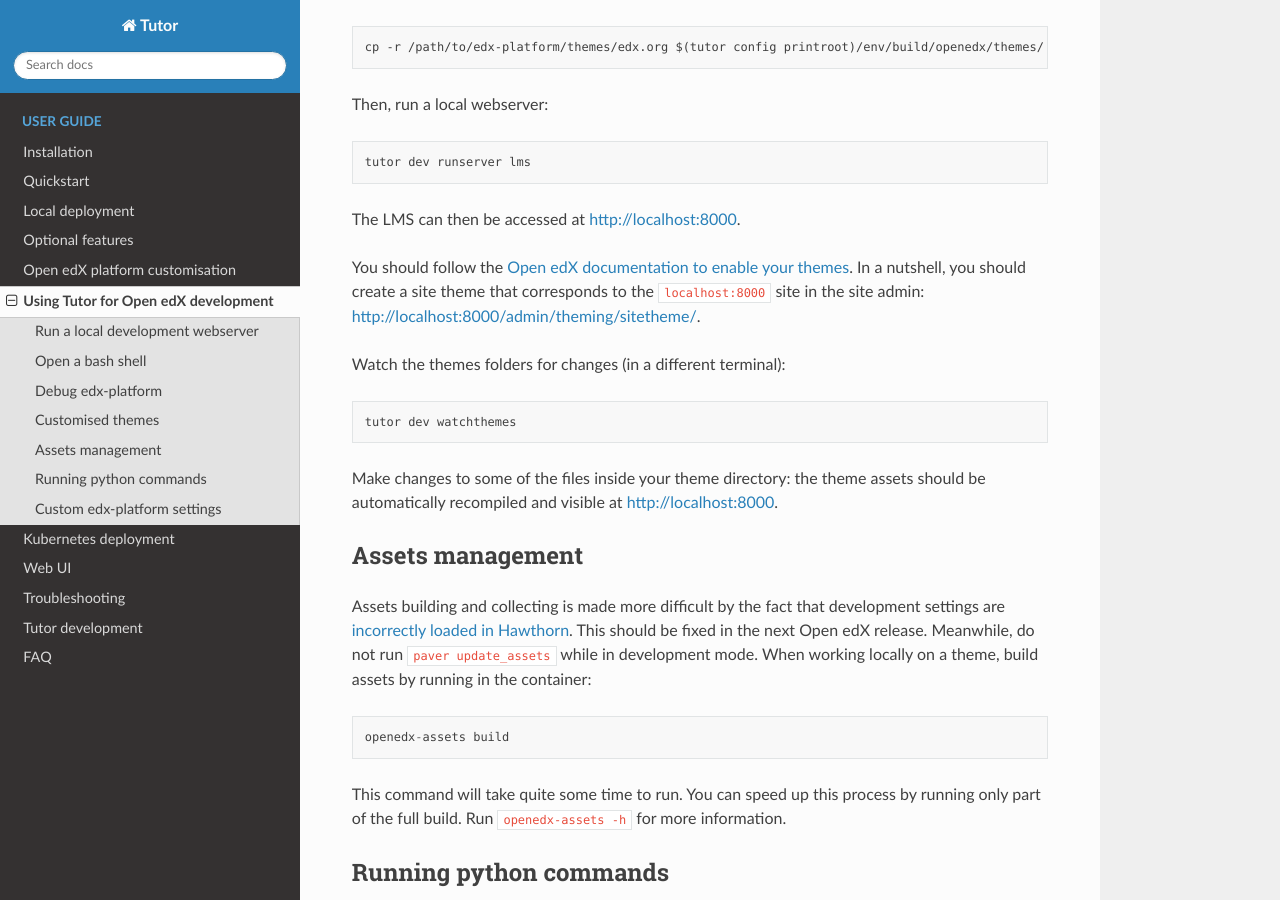
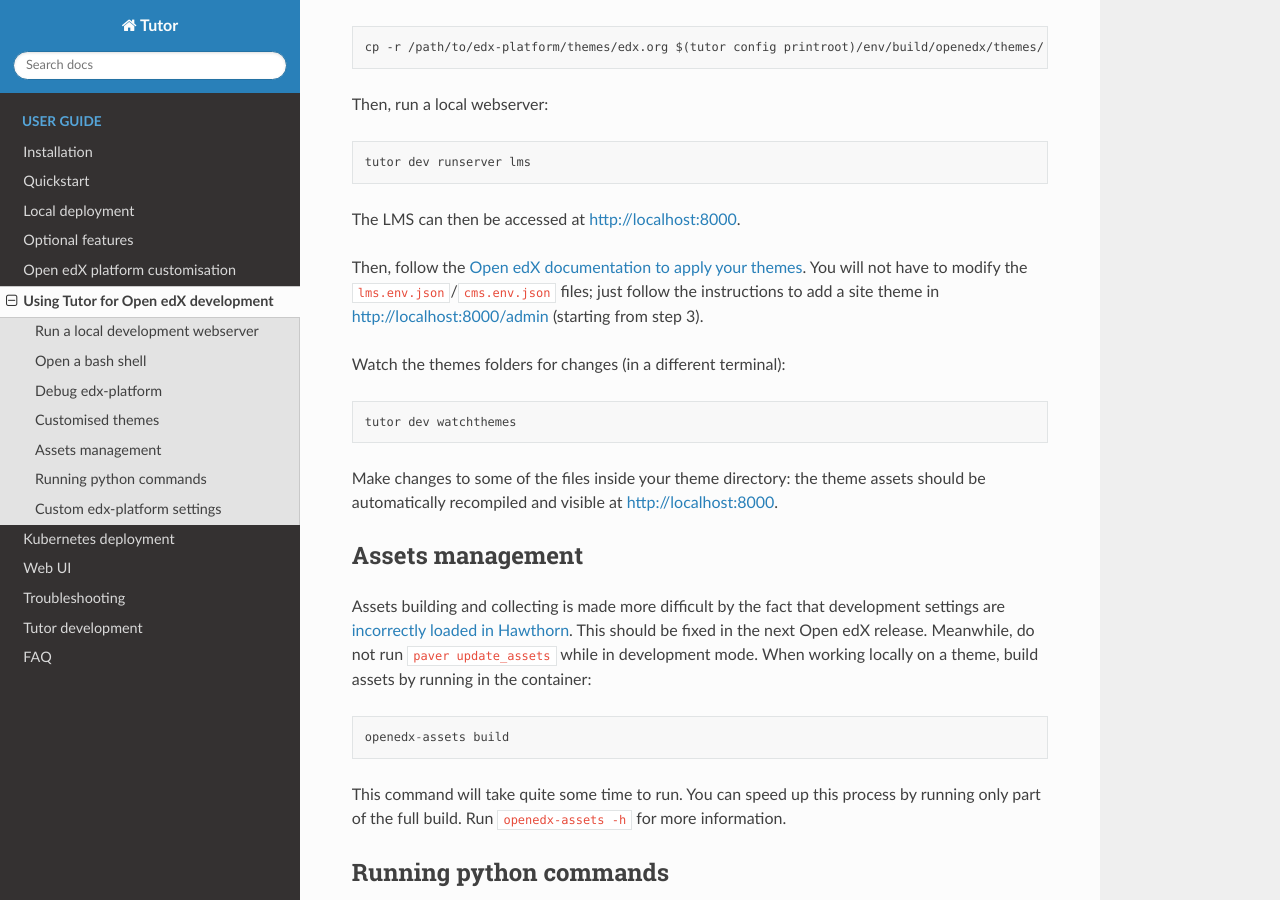
Before and after one commit to overhangio/tutor, a Sphinx documentation site: the page built from docs/dev.rst, in a window 1280 px wide and 900 px high, scrolled down 1464 px. Built offline with Sphinx 7.4.7 and the Read the Docs theme 2.0.0, drawn with Linux system fonts in a browser that asks for light colours.

Commit message:
Clarify dev docs on theming
Close #140

```diff
--- a/docs/dev.rst
+++ b/docs/dev.rst
@@ -58,7 +58,7 @@
 
 The LMS can then be accessed at http://localhost:8000.
 
-You should follow the `Open edX documentation to enable your themes <https://edx.readthedocs.io/projects/edx-installing-configuring-and-running/en/latest/configuration/changing_appearance/theming/enable_themes.html#apply-a-theme-to-a-site>`_. In a nutshell, you should create a site theme that corresponds to the ``localhost:8000`` site in the site admin: http://localhost:8000/admin/theming/sitetheme/.
+Then, follow the `Open edX documentation to apply your themes <https://edx.readthedocs.io/projects/edx-installing-configuring-and-running/en/latest/configuration/changing_appearance/theming/enable_themes.html#apply-a-theme-to-a-site>`_. You will not have to modify the ``lms.env.json``/``cms.env.json`` files; just follow the instructions to add a site theme in http://localhost:8000/admin (starting from step 3).
 
 Watch the themes folders for changes (in a different terminal)::
 
```
